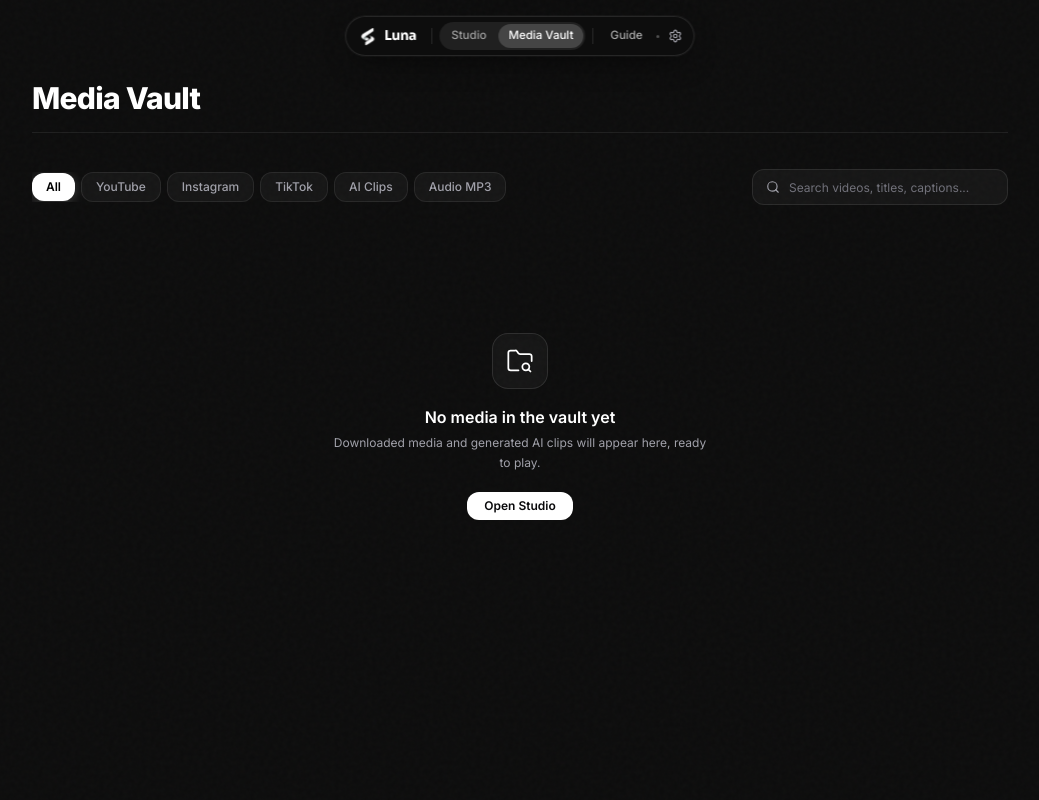
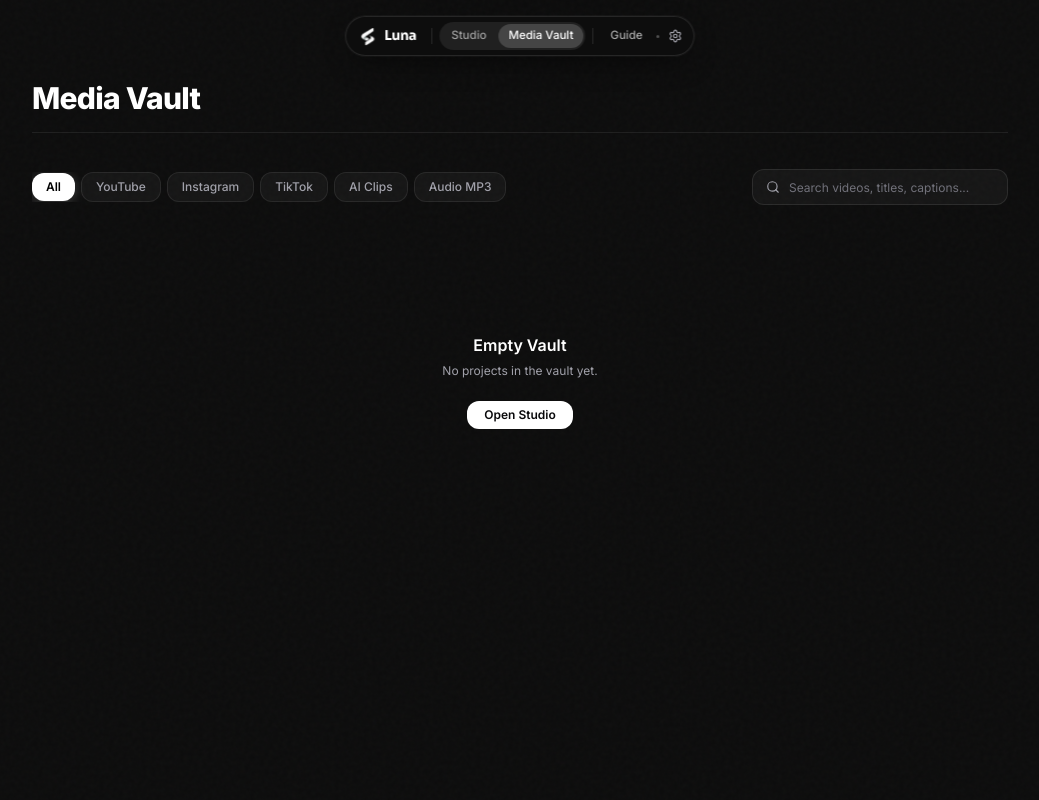
Before and after one commit to miqdadbadjuber/luna, a FastAPI app: page / in a window 1280 px wide, after a click on "Media Vault". Shown: the whole page, without its empty margins (120-1159 px from the left). Run offline with FastAPI, Linux system fonts and the light colour scheme; data that the repository does not hold is empty; some libraries are stand-ins or nearby versions.

Commit message:
ui: simplify media vault empty states and use English copy

```diff
--- a/luna/templates/index.html
+++ b/luna/templates/index.html
@@ -583,14 +583,10 @@
 
         <!-- Polished Empty State -->
         <div id="vaultEmptyState" class="hidden text-center py-16 px-4 flex flex-col items-center justify-center">
-          <div
-            class="w-14 h-14 rounded-2xl bg-white/[0.04] border border-white/10 flex items-center justify-center mb-4 text-zinc-400 shadow-inner">
-            <i data-lucide="folder-search" class="w-7 h-7 stroke-[1.5] text-white"></i>
-          </div>
-          <h3 class="font-sans text-base font-semibold text-white mb-1" id="vaultEmptyTitle">No media in the vault yet
+          <h3 class="font-sans text-base font-semibold text-white mb-1" id="vaultEmptyTitle">Empty Vault
           </h3>
           <p class="font-sans text-xs text-zinc-400 max-w-sm mb-5 leading-relaxed" id="vaultEmptyDesc">
-            Downloaded media and generated AI clips will appear here, ready to play.
+            No projects in the vault yet.
           </p>
           <button type="button" onclick="switchMainTab('studio')"
             class="t-btn t-btn-primary px-4 py-2 rounded-xl text-xs flex items-center justify-center cursor-pointer">
```
Also changed, not shown: luna/assets/ui/app.js.
